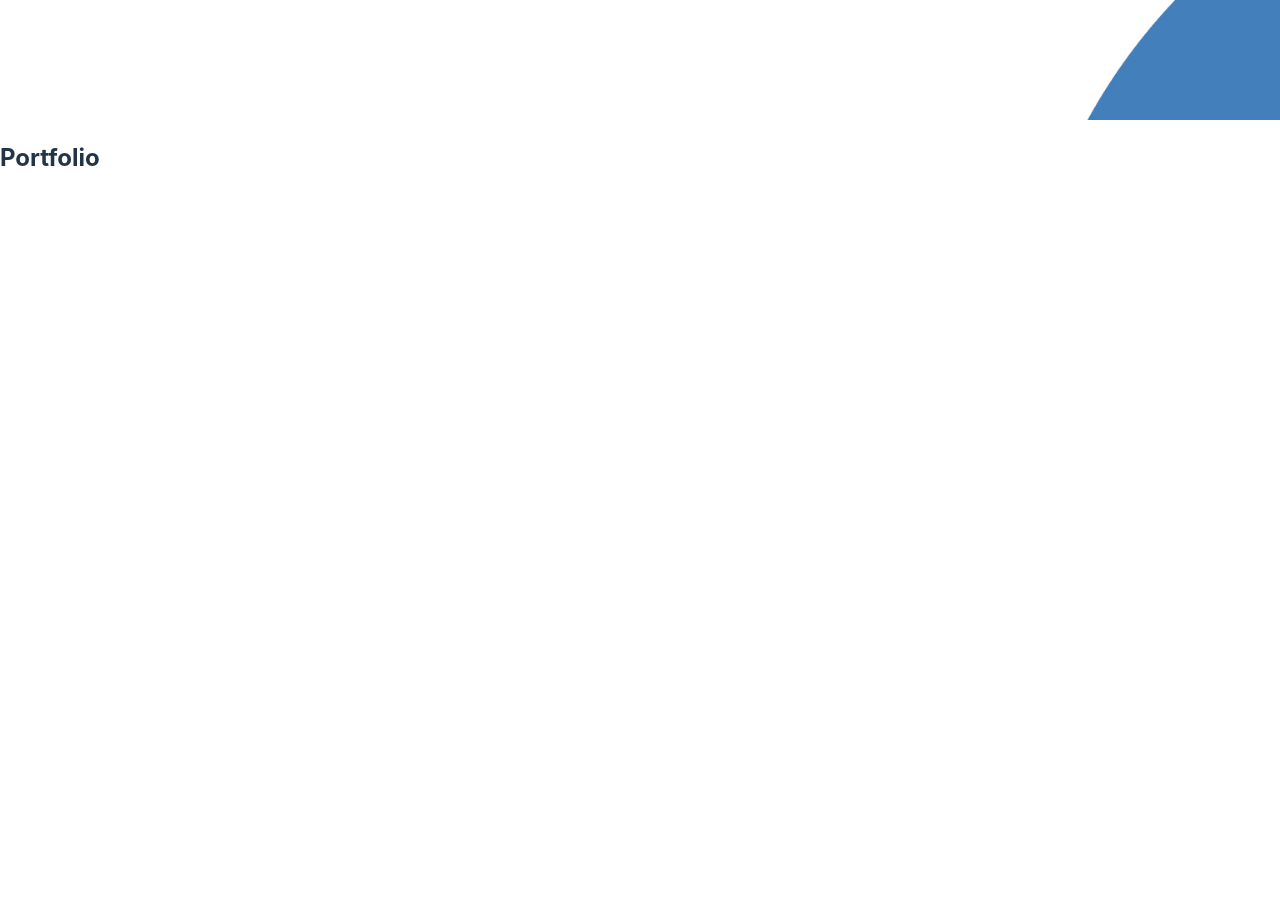
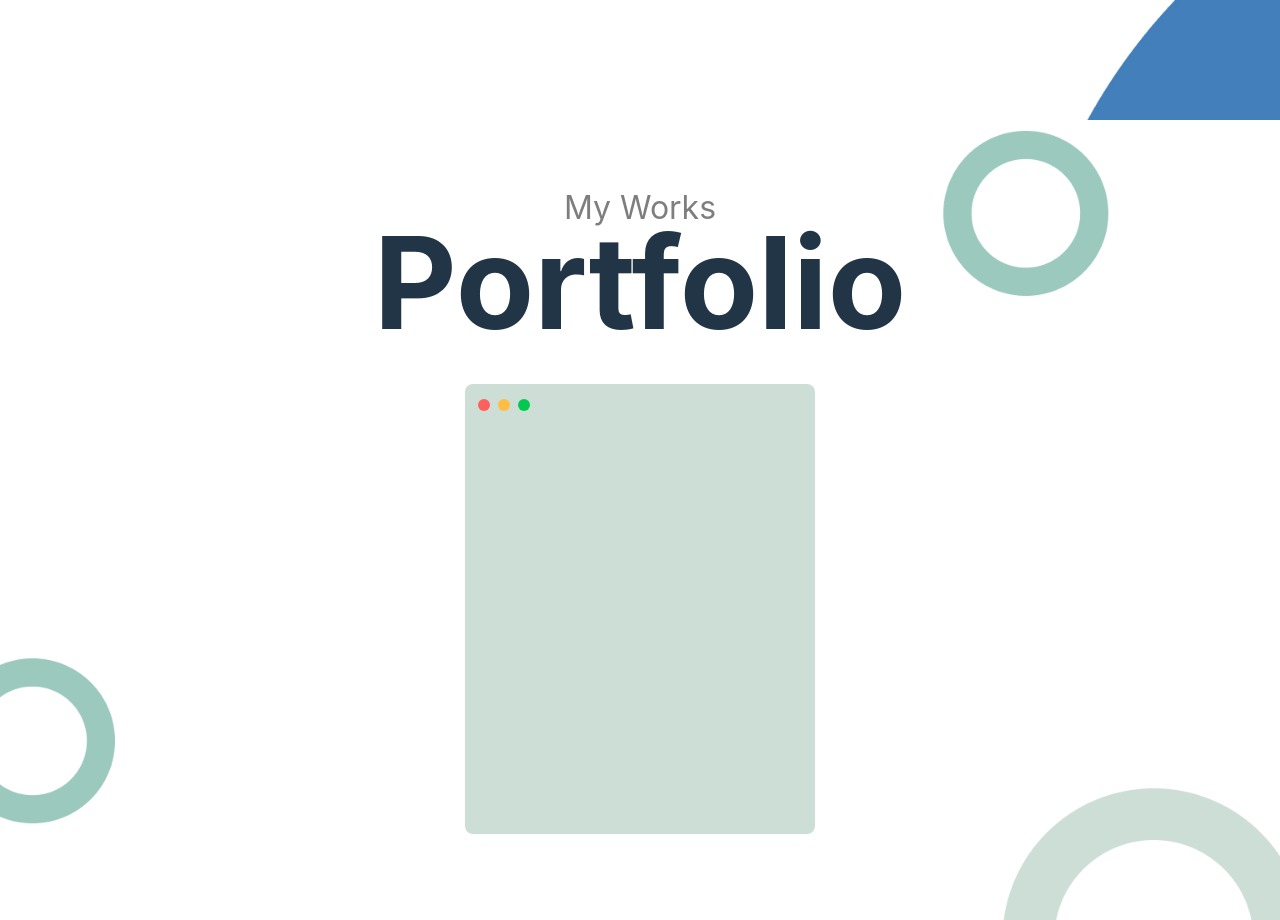
Before and after one commit to kingfaiii/kingfaiii.github.io, a React (Vite) app: page / in a window 1280 px wide. Shown: the part 680-1600 px from the top of the page. Before the commit the page ends 876 px from the top, so only its background shows below. Built offline with nearby package versions, Linux system fonts and the light colour scheme.

Commit message:
Added Portfolio Section
-Add Background
-Add Template for Portfolio's Display
-Updated Portfolio Section Layout

```diff
--- a/src/App.css
+++ b/src/App.css
@@ -39,18 +39,6 @@ span {
   height: 100%;
   object-fit: cover; /* Ensure the image covers the container without stretching */
 }
-.logo.react:hover {
-  filter: drop-shadow(0 0 2em #61dafbaa);
-}
-
-@keyframes logo-spin {
-  from {
-    transform: rotate(0deg);
-  }
-  to {
-    transform: rotate(360deg);
-  }
-}
 
 @media (prefers-reduced-motion: no-preference) {
   a:nth-of-type(2) .logo {
@@ -58,6 +46,59 @@ span {
   }
 }
 
-.read-the-docs {
-  color: #888;
+/* Portfolio Section */
+.Portfolio{
+  height: 100vh;
+  background: #fff url(./assets/Portfolio-section.png) no-repeat center/cover;
+  text-align: center;
+
 }
+.Portfolio p{
+  font-size: 2em;
+  opacity: .5;
+  color:#000;
+  padding-top: 2em;
+}
+.Portfolio h2{
+  font-size: 8em;
+  line-height: .8em;
+}
+.card-portfolio {
+  width: 350px;
+  height: 450px;
+  margin: 50px auto 0;
+  background-color: var(--accent-3);
+  border-radius: 8px;
+  z-index: 1;
+ }
+
+ .tools {
+  display: flex;
+  align-items: center;
+  padding: 9px;
+ }
+
+ .circle {
+  padding: 0 4px;
+ }
+
+ .box {
+  display: inline-block;
+  align-items: center;
+  width: 10px;
+  height: 10px;
+  padding: 1px;
+  border-radius: 50%;
+ }
+
+ .red {
+  background-color: #ff605c;
+ }
+
+ .yellow {
+  background-color: #ffbd44;
+ }
+
+ .green {
+  background-color: #00ca4e;
+ }
--- a/src/Portfolio.jsx
+++ b/src/Portfolio.jsx
@@ -1,9 +1,29 @@
-const Portfolio = () =>{
-    return(
-        <div className="Portfolio">
-        <h2>Portfolio</h2>
+const Card = () => {
+  return (
+    <div className="card-portfolio">
+      <div className="tools">
+        <div className="circle">
+          <span className="red box"></span>
         </div>
-    );
+        <div className="circle">
+          <span className="yellow box"></span>
+        </div>
+        <div className="circle">
+          <span className="green box"></span>
+        </div>
+      </div>
+      <div className="card__content"></div>
+    </div>
+  );
+};
+const Portfolio = () => {
+  return (
+    <section className="Portfolio">
+      <p>My Works</p>
+      <h2>Portfolio</h2>
+      <Card />
+    </section>
+  );
 };
 
 export default Portfolio;
--- a/src/index.css
+++ b/src/index.css
@@ -19,7 +19,9 @@
   --accent-3: #CCDED5;
 
 }
-
+*{
+  margin: 0;
+}
 a {
   font-weight: 500;
   color: #646cff;
```
Also changed, not shown: src/assets/Portfolio-section.png (added).
